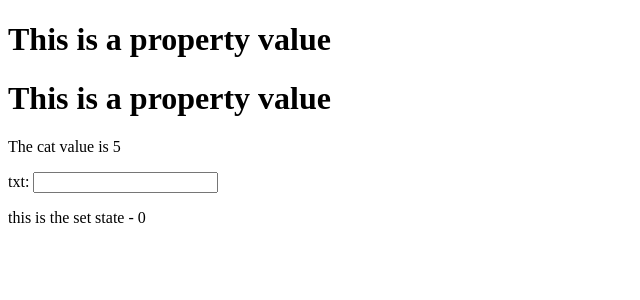
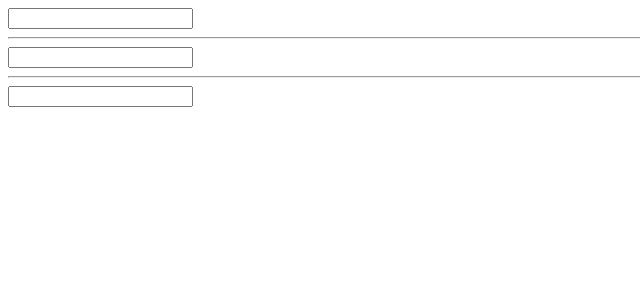
Before and after one commit to diegohdez90/learning-react, a React (Create React App) app: page / in a window 1280 px wide. Shown: the top 300 px of the page, without its empty margins (0-640 px from the left). Built offline with nearby package versions, Linux system fonts and the light colour scheme.

Commit message:
feat(app):
add reference attribute to display values from inputs and update from a
reference

```diff
--- a/src/App.js
+++ b/src/App.js
@@ -1,43 +1,59 @@
 import React from 'react';
-import PropTypes from 'prop-types'
+//import ReactDOM from 'react-dom'
 
 class App extends React.Component{
 
   constructor () {
-    super();
-    this.state ={
-      txt: 'this is the set state',
-      cat: 0,
+    super()
+    this.state = {
+      a: '',
+      b: '',
     }
   }
 
-  update = event => {
+  update = () => {
     this.setState({
-      txt: event.target.value,
+      a: this.a.value,
+      b: this.b.value,
+      c: this.c.refs.input.value // ReactDOM.findDOMNode(this.c).value
     })
   }
 
   render() {
-    let {txt, cat} = this.props;
     return (
       <div>
-        <h1>{this.props.txt}</h1>
-        <h1>{txt}</h1>
-        <p>The cat value is {cat}</p>
-        <div>
-          <label>
-            txt: <input type="text" onChange={this.update} />
-          </label>
-          <p>{this.state.txt} - {this.state.cat}</p>
-        </div>
+        <input
+        ref={ node => this.a = node }
+        type="text"
+        onChange={this.update}
+        />
+        {this.state.a}
+        <hr/>
+        <input
+          ref={node => this.b = node}
+          type="text"
+          onChange={this.update}
+        />
+        {this.state.b}
+        <hr />
+        <Input
+          ref={ component => this.c = component}
+          update={this.update}
+        />
+        {this.state.c}
       </div>
     )
   }
 }
 
-App.propTypes = {
-  txt: PropTypes.string,
-  cat: PropTypes.number.isRequired
+class Input extends React.Component {
+  render () {
+    return (
+      <div>
+        <input ref="input" type="text" onChange={this.props.update} />
+      </div>
+    )
+  }
 }
 
 export default App;
--- a/src/index.js
+++ b/src/index.js
@@ -3,6 +3,6 @@ import ReactDOM from 'react-dom';
 import App from './App';
 
 ReactDOM.render(
-  <App cat={5} txt="This is a property value" />,
+  <App />,
   document.getElementById('root')
 );
```
